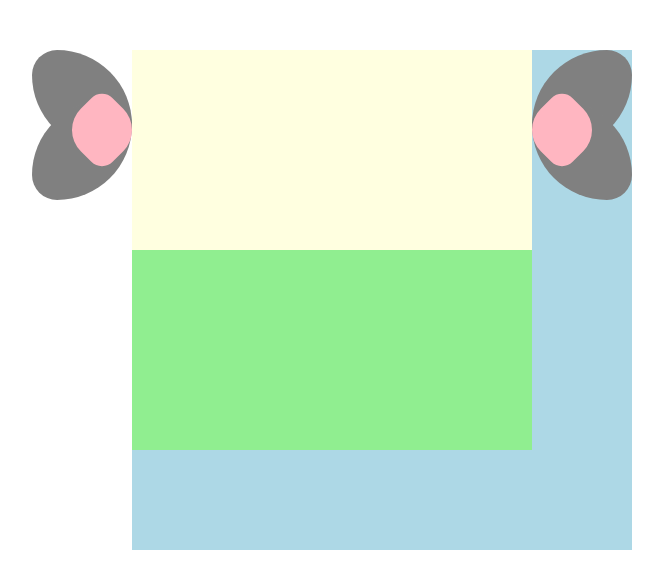
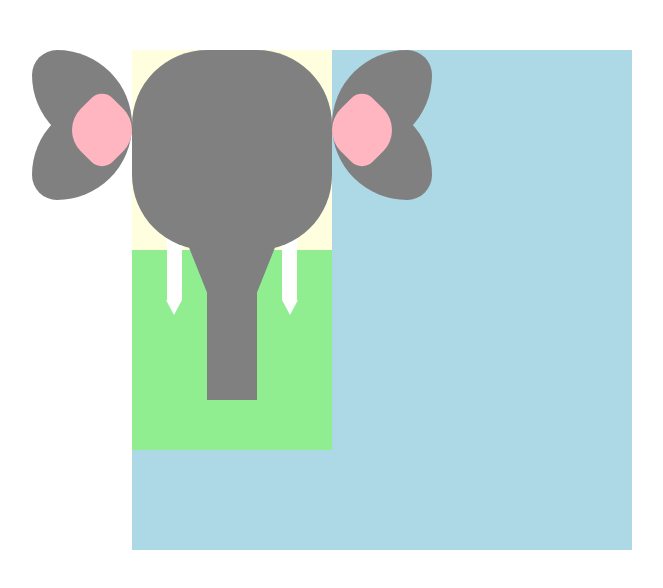
Before and after one commit to andyfry01/coding-challenges, a website: page daily_css_images/day_two_elephant/day-two-elephant.html in a window 1280 px wide. Shown: the whole page, without its empty margins (376-1039 px from the left). Drawn offline with Linux system fonts and the light colour scheme.

Commit message:
head, trunk and tusks finished

```diff
--- a/daily_css_images/day_two_elephant/day-two-elephant.css
+++ b/daily_css_images/day_two_elephant/day-two-elephant.css
@@ -12,13 +12,13 @@
 .head {
   position: relative;
   height: 400px;
-  width: 400px;
+  width: 200px;
   background: lightgreen;
 }
 .ears {
   position: absolute;
   height: 200px;
-  width: 400px;
+  width: inherit;
   background: lightyellow;
 }
 .right {
@@ -60,3 +60,55 @@
   border-radius: 75px 25px;
   background: gray;
 }
+
+.skull {
+  position: relative;
+  height: 200px;
+  width: 200px;
+  border-radius: 75px;
+  background: gray;
+}
+
+.trunkTop {
+  position: absolute;
+  width: 0;
+	height: 0;
+	border-left: 50px solid transparent;
+	border-right: 50px solid transparent;
+	border-top: 125px solid gray;
+  left: 50px;
+  top: 180px;
+}
+
+.trunkBottom {
+  position: absolute;
+  height: 150px;
+  width: 50px;
+  background: gray;
+  left: 75px;
+}
+.tusk {
+  position: absolute;
+  top: 175px;
+}
+.left > .tusk {
+  left: -50px;
+}
+.right > .tusk {
+  right: 35px;
+}
+.tuskShaft {
+  position: relative;
+  height: 75px;
+  width: 15px;
+  background: white;
+}
+.tuskTip {
+  position: absolute;
+  width: 0;
+  height: 0;
+  border-left: 8px solid transparent;
+  border-right: 8px solid transparent;
+  border-top: 15px solid white;
+
+}
--- a/daily_css_images/day_two_elephant/day-two-elephant.html
+++ b/daily_css_images/day_two_elephant/day-two-elephant.html
@@ -24,6 +24,23 @@
             </div>
           </div>
         </div>
+        <div class="left">
+          <div class="tusk">
+            <div class="tuskShaft"></div>
+            <div class="tuskTip"></div>
+          </div>
+
+        </div>
+        <div class="right">
+          <div class="tusk">
+            <div class="tuskShaft"></div>
+            <div class="tuskTip"></div>
+          </div>
+
+        </div>
+        <div class="skull"></div>
+        <div class="trunkTop"></div>
+        <div class="trunkBottom"></div>
       </div>
     </div>
   </body>
```
